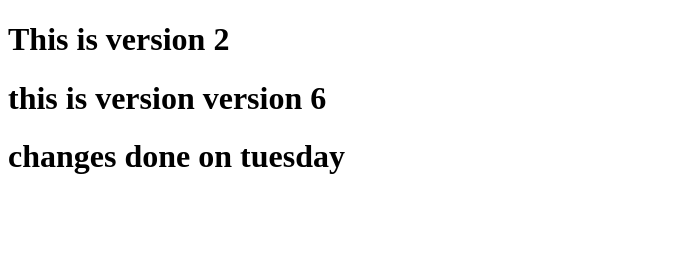
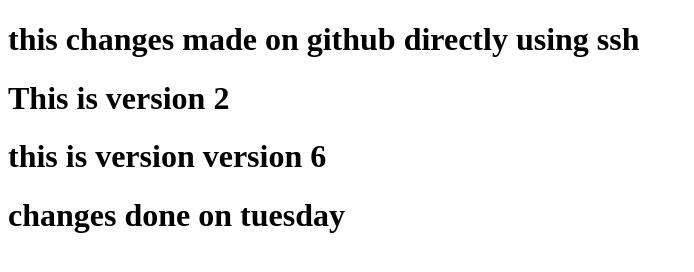
Before and after one commit to ayshachauhan/myrepo, a plain HTML site: page index.html in a window 1280 px wide. Shown: the whole page, without its empty margins (0-694 px from the left). Drawn offline with Linux system fonts and the light colour scheme.

Commit message:
changesongithub index.html

```diff
--- a/index.html
+++ b/index.html
@@ -7,6 +7,7 @@
     <title>Document</title>
 </head>
 <body>
+    <h1>this changes made on github directly using ssh</h1>
     <h1>This is version 2</h1>
     <h1>this is version version 6</h1>
     <h1>changes done on tuesday</h1>
```
